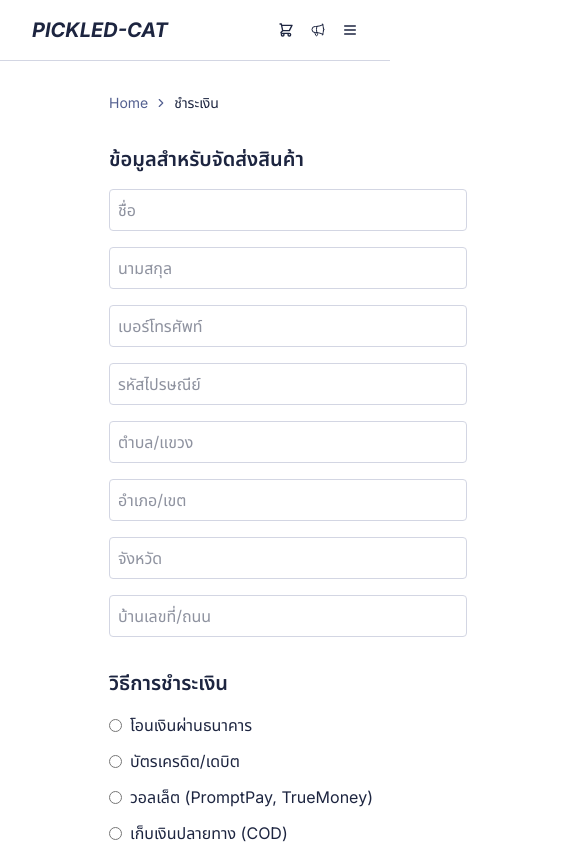
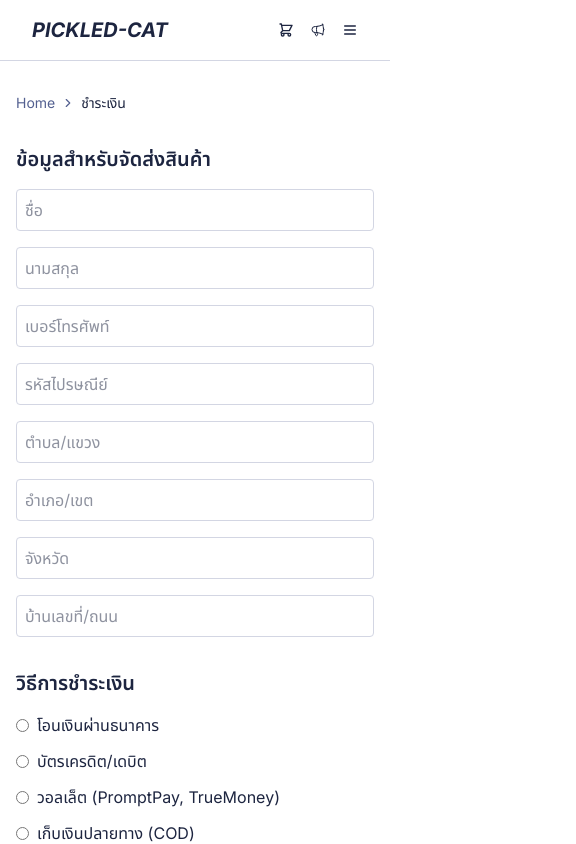
Before and after one commit to orayachan/jsd9-pickled-cat-frontend, a React (Vite) app: page /payment in a window 390 px wide. Shown: the top 844 px of the page, 576 px wide, since content can reach past the window. Built offline with nearby package versions, Linux system fonts and the light colour scheme.

Commit message:
fix(ui): adjust mobile responsive for payment page

```diff
--- a/src/components/layouts/Default.jsx
+++ b/src/components/layouts/Default.jsx
@@ -5,7 +5,7 @@ export function Default() {
   return (
     <>
       <Header />
-      <main className='grid min-h-[calc(100dvh_-_8rem)] min-w-xl place-content-center-safe gap-4'>
+      <main>
         <Outlet />
       </main>
       <Footer />
--- a/src/pages/Payment/Payment.jsx
+++ b/src/pages/Payment/Payment.jsx
@@ -29,7 +29,7 @@ export function Payment() {
   };
 
   return (
-    <div className='min-w-screen w-full px-4 sm:px-8 pb-16'>
+    <div className='min-w-screen w-full px-4 sm:px-16 pb-16'>
       <main className='mx-auto max-w-screen-2xl'>
         <BcrumbPayment />
         <form onSubmit={handleSubmit} className="grid grid-cols-1 lg:grid-cols-3 gap-8 mt-8">
```
